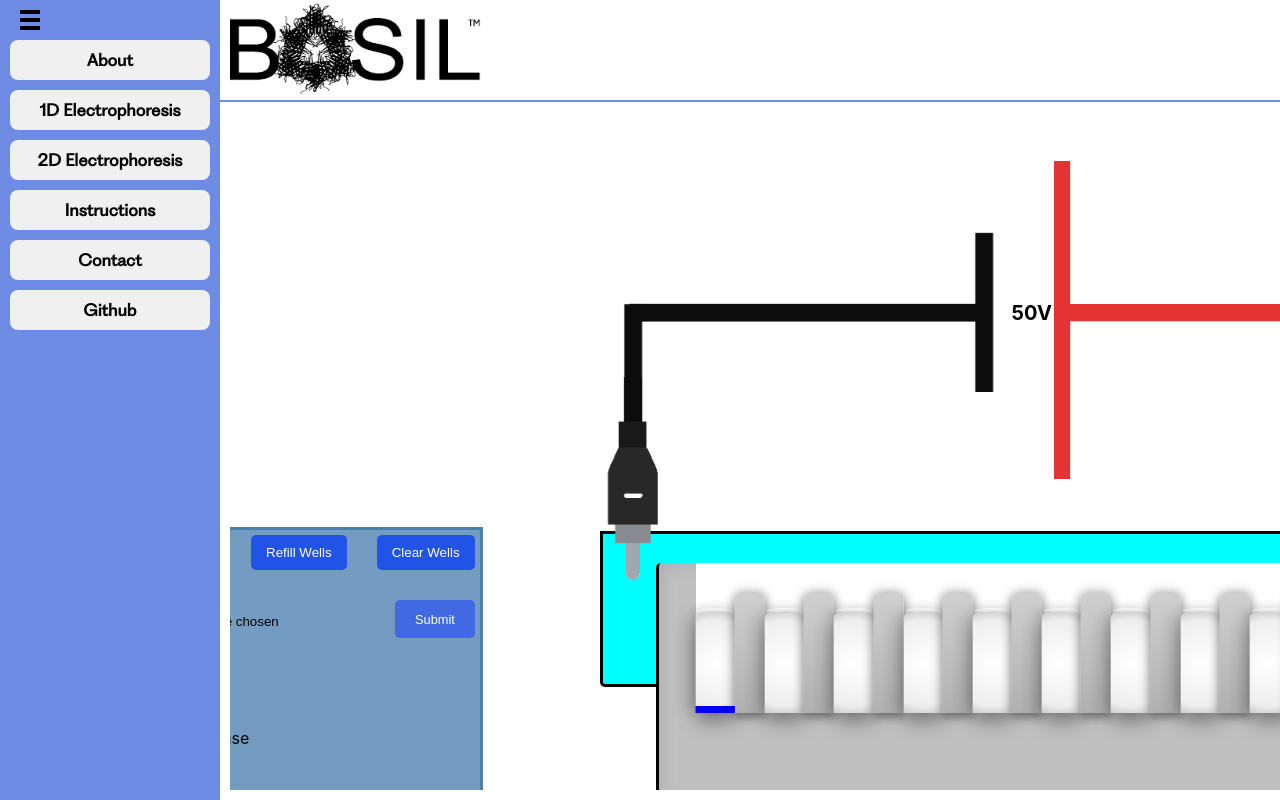
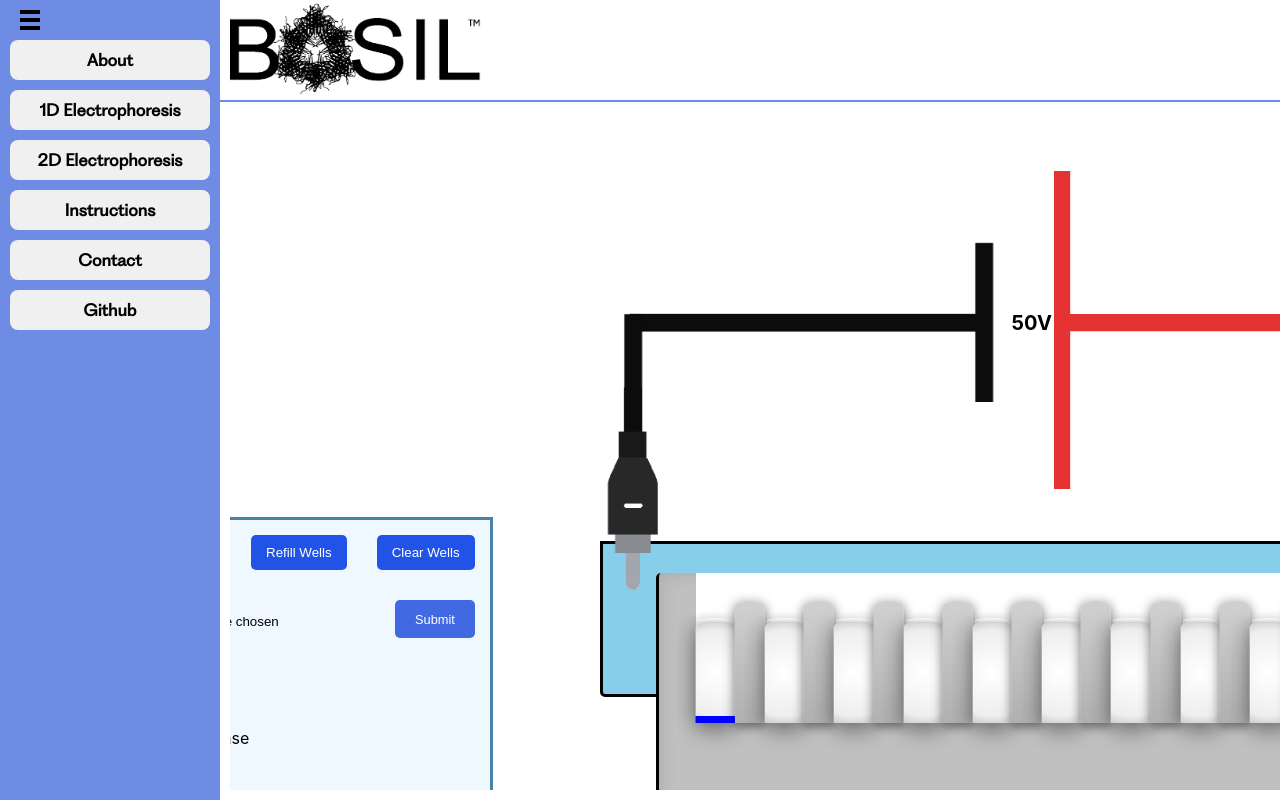
Before and after one commit to AmrMualla/RITSimulationofProteinSeparations, a React (Create React App) app in the folder frontend/jbio-web-app/: page /1de in a window 1280 px wide. Built offline with nearby package versions, Linux system fonts and the light colour scheme.

Commit message:
UI Changes

```diff
--- a/frontend/jbio-web-app/src/ElectrophoresisCell.css
+++ b/frontend/jbio-web-app/src/ElectrophoresisCell.css
@@ -161,7 +161,7 @@
     width: 53em;
     height: 9.375em;
     border: 3px solid #000;
-    background-color: #00FFFF;
+    background-color: #87CEEB;
     border-radius: 0 0 5px 5px;
     z-index: 1;
 }
@@ -174,7 +174,7 @@
     width: 53em;
     height: 9.375em;
     border: 3px solid #000;
-    background-color: #00FFFF;
+    background-color: #87CEEB;
     border-radius: 0 0 5px 5px;
     z-index: 1;
 }
@@ -210,9 +210,9 @@
     width: 25em;
     height: 49em;
     border: 3px solid #4682A9;
-    background-color: #749BC2;
+    background-color: #F0F8FF;
     border-radius: 0 0 5px 5px;
-    padding: 5px;
+    padding: 15px;
 }
 
 .onede-box {
```
